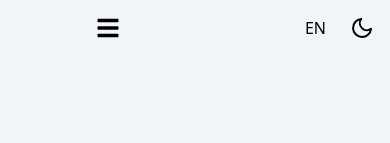
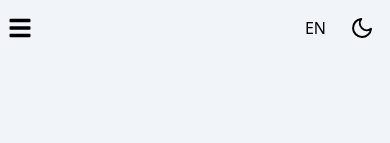
Before and after one commit to jquinterom/portfolio, a Next.js app: page /en in a window 390 px wide. Shown: the top 143 px of the page. Built offline with nearby package versions, Linux system fonts and the light colour scheme.

Commit message:
refactor(mobile-menu): menu icon was recolocated

```diff
--- a/src/app/components/Nav.tsx
+++ b/src/app/components/Nav.tsx
@@ -17,14 +17,14 @@ const Nav = ({ activeSection }: NavProps) => {
   };
 
   return (
-    <nav className="container mx-auto px-24 py-4">
-      <div className="flex justify-between items-center md:hidden">
+    <nav className="container mx-auto py-4">
+      <div className="flex justify-between items-center md:hidden ps-2">
         <button onClick={toggleMobileMenu} aria-label="Toggle Menu">
           {isMobileMenuOpen ? <FaTimes size={24} /> : <FaBars size={24} />}
         </button>
       </div>
 
-      <ul className="h-9 hidden md:flex justify-center space-x-8 bg-opacity-90 backdrop-blur-sm">
+      <ul className="h-9 hidden md:flex justify-center space-x-8 bg-opacity-90 backdrop-blur-sm px-24">
         {sections.map((item) => (
           <li key={item}>
             <button
```
